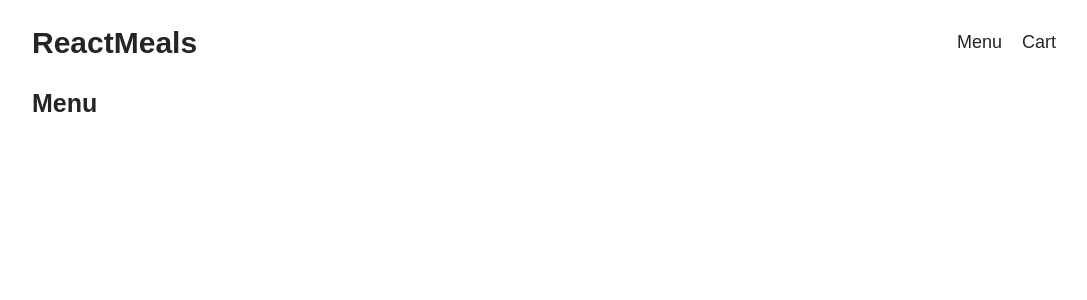
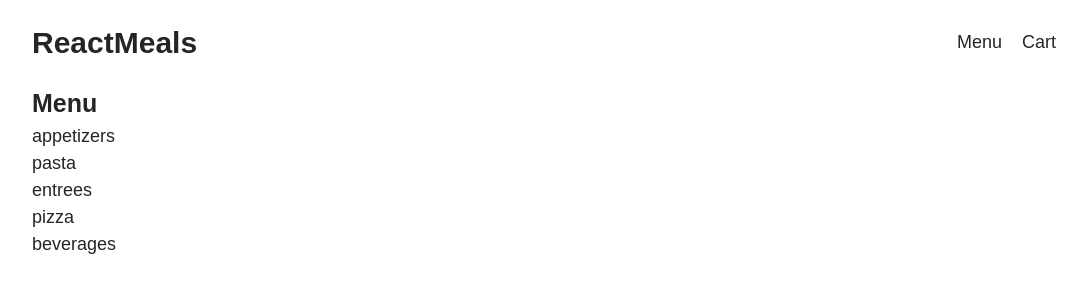
Before and after one commit to findshrey/food-order-app, a React (Create React App) app: page /menu in a window 1280 px wide. Shown: the top 300 px of the page, without its empty margins (96-1183 px from the left). Built offline with nearby package versions, Linux system fonts and the light colour scheme.

Commit message:
Feat: added menu category data

```diff
--- a/src/components/Menu/Menu.js
+++ b/src/components/Menu/Menu.js
@@ -1,5 +1,7 @@
 import React from 'react'
+import { Link } from 'react-router-dom'
 
+import { MENU_CATEGORY } from './../../data/constants'
 import styles from './Menu.module.scss'
 
 const Menu = () => {
@@ -9,6 +11,17 @@ const Menu = () => {
             <header>
                <h2>Menu</h2>
             </header>
+            <ul className="menu-inner">
+               {
+                  MENU_CATEGORY.map((category) => (
+                     <li key={category}>
+                        <Link to={`/menu/${category}`}>
+                           {category}
+                        </Link>
+                     </li>
+                  ))
+               }
+            </ul>
          </div>
       </section>
    )
--- /dev/null
+++ b/src/data/constants.js
@@ -0,0 +1,9 @@
+const MENU_CATEGORY = [
+   'appetizers',
+   'pasta',
+   'entrees',
+   'pizza',
+   'beverages'
+]
+
+export { MENU_CATEGORY }
```
Also changed, not shown: src/context/CartContext.js (added, +13 -0 lines).
